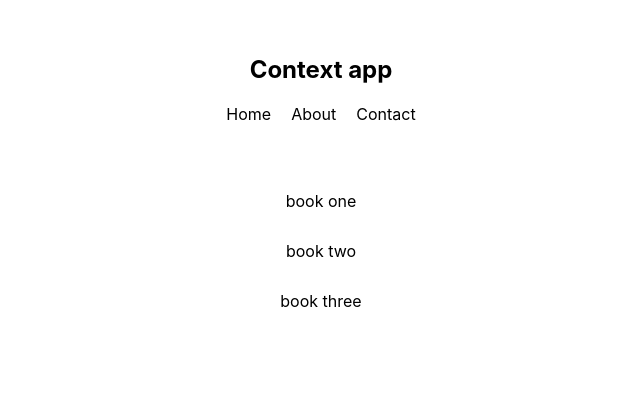
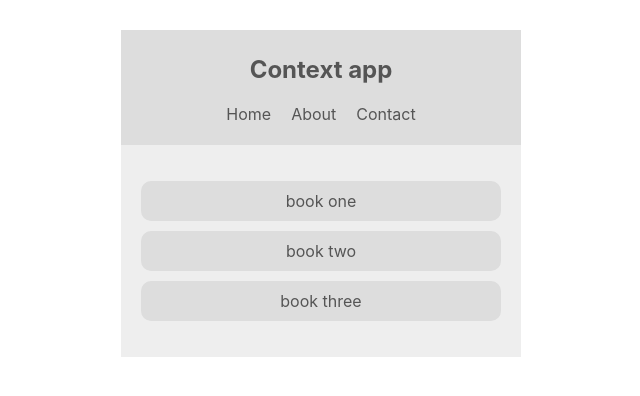
Before and after one commit to kowaraj/netninja_react_hooks, a React (Create React App) app in the folder contextapp/: page / in a window 1280 px wide. Shown: the top 396 px of the page, without its empty margins (319-959 px from the left). Built offline with nearby package versions, Linux system fonts and the light colour scheme; the HTML template or start-up script is replaced by a standard one.

Commit message:
How to consume ContextProvider's context without a ContextConsumer

```diff
--- a/contextapp/src/components/BookList.js
+++ b/contextapp/src/components/BookList.js
@@ -1,14 +1,17 @@
 import React, { Component } from 'react';
+import { ThemeContext } from '../contexts/ThemeContext';
 
 class BookList extends Component {
-    state = {  }
+    static contextType = ThemeContext;
     render() {
+        const { isLightTheme, light, dark } = this.context;
+        const theme = isLightTheme ? light : dark;
         return (
-            <div className="book-list">
+            <div className="book-list"  style={{background: theme.bg, color: theme.syntax }}>
                 <ul>
-                <li>book one</li>
-                <li>book two</li>
-                <li>book three</li>
+                <li  style={{background: theme.ui }}>book one</li>
+                <li  style={{background: theme.ui }}>book two</li>
+                <li  style={{background: theme.ui }}>book three</li>
                 </ul>
             </div>
         );
--- a/contextapp/src/components/Navbar.js
+++ b/contextapp/src/components/Navbar.js
@@ -1,10 +1,13 @@
 import React, { Component } from 'react';
+import { ThemeContext } from '../contexts/ThemeContext';
 
 class Navbar extends Component {
-
+    static contextType = ThemeContext;
     render() {
+        const { isLightTheme, light, dark } = this.context;
+        const theme = isLightTheme ? light : dark;
         return (
-            <nav>
+            <nav style={{background: theme.ui, color: theme.syntax }}>
                 <h1> Context app  </h1>
                 <ul>
                     <li>Home</li>
--- a/contextapp/src/contexts/ThemeContext.js
+++ b/contextapp/src/contexts/ThemeContext.js
@@ -6,7 +6,7 @@
 class ThemeContextProvider extends Component {
     state = {
         isLightTheme: true,
-        ligth: {syntax: '#555', ui: '#ddd', bg: '#eee'},
+        light: {syntax: '#555', ui: '#ddd', bg: '#eee'},
         dark: {syntax: '#ddd', ui: '#333', bg: '#555'}
      }
     render() {
```
